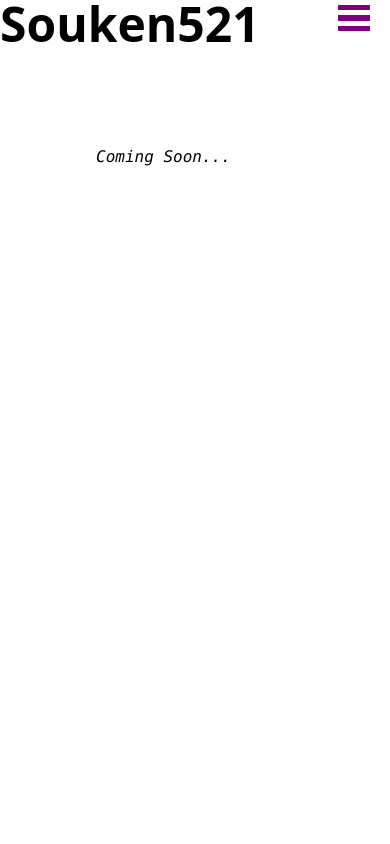
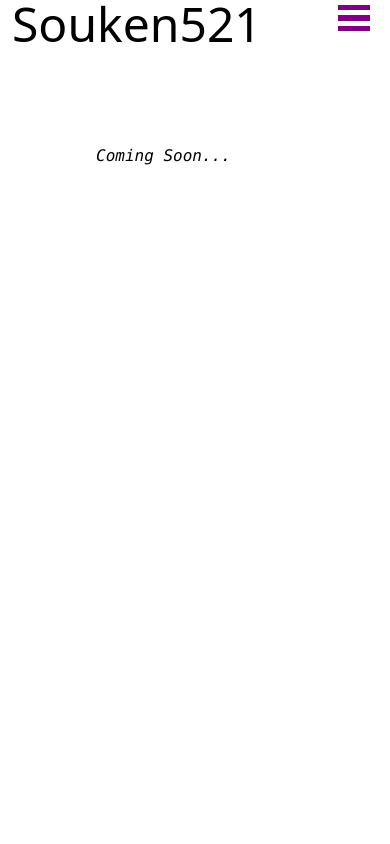
Before and after one commit to SoukenProg/myweb_next_js, a Next.js app: page / in a window 390 px wide. Shown: the top 844 px of the page. Built offline with nearby package versions, Linux system fonts and the light colour scheme.

Commit message:
Update header.tsx

```diff
--- a/src/components/header.tsx
+++ b/src/components/header.tsx
@@ -1,15 +1,16 @@
+// 参考:https://tomoyuki65.com/how-to-develop-responsive-design-screens-with-nextjs13/
 import Image from "next/image";
 import Link from "next/link";
 import BurgerMenu from "@/components/burgerMenu";
 export const Header = () => {
     return (
         // <header className="flex items-center m-3">
-        //     <div className="flex lg:flex-1 mr-auto items-center gap-3">
+        //     <div className="flex md:flex-1 mr-auto items-center gap-3">
         //         <Link href="/" className="text-5xl">
         //             Souken521
         //         </Link>
         //     </div>
-        //     <div className="flex mx-4 lg:flex-1 lg:gap-x-12 justify-end">
+        //     <div className="flex mx-4 md:flex-1 md:gap-x-12 justify-end">
         //         <Link href="/" className="font-semibold">Home</Link>
         //         <Link href="/" className="font-semibold">About</Link>
         //         <Link href="/" className="font-semibold">Projects</Link>
@@ -18,21 +19,21 @@ export const Header = () => {
         // </header>
 
     <header className="w-full sticky top-0">
-            <div className="hidden md:flex justify-between min-w-3xl items-center m-3">
-                <div className="flex lg:flex-1 mr-auto items-center gap-3">
+            <div className="hidden md:flex justify-between min-w-3xl items-center mx-3">
+                <div className="flex md:flex-1 mr-auto items-center gap-3">
                     <Link href="/" className="text-5xl">
                         Souken521
                     </Link>
                 </div>
-                <div className="flex mx-4 lg:flex-1 lg:gap-x-12 justify-end">
+                <div className="flex mx-4 md:flex-1 md:gap-x-12 justify-end">
                     <Link href="/" className="font-semibold">Home</Link>
                     <Link href="/" className="font-semibold">About</Link>
                     <Link href="/" className="font-semibold">Projects</Link>
                     <Link href="/" className="font-semibold">Blog</Link>
                 </div>
             </div>
-            <div className="md:hidden flex justify-between max-w-3xl">
-                <div className="text-xl font-bold">
+            <div className="md:hidden flex justify-between max-w-3xl  mx-3">
+                <div>
                     <Link href="/" className="text-5xl">
                         Souken521
                     </Link>
```
